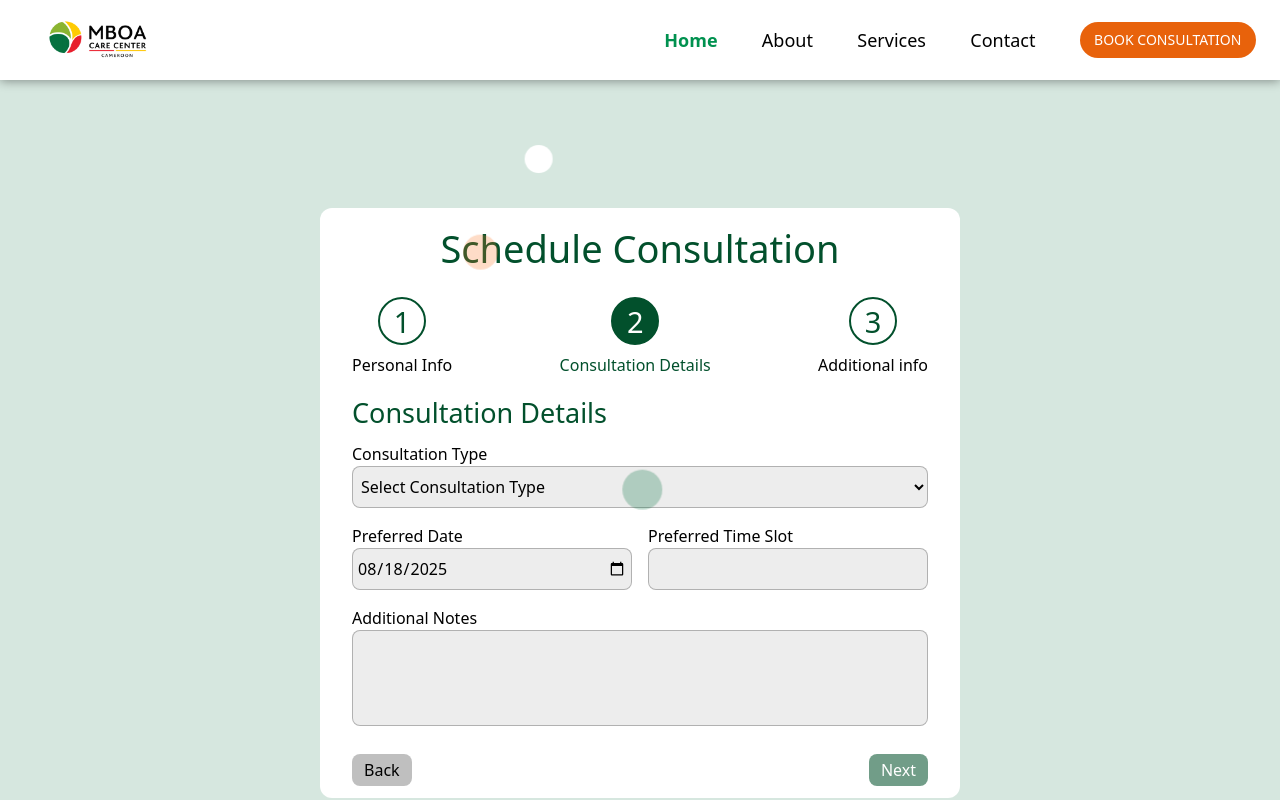
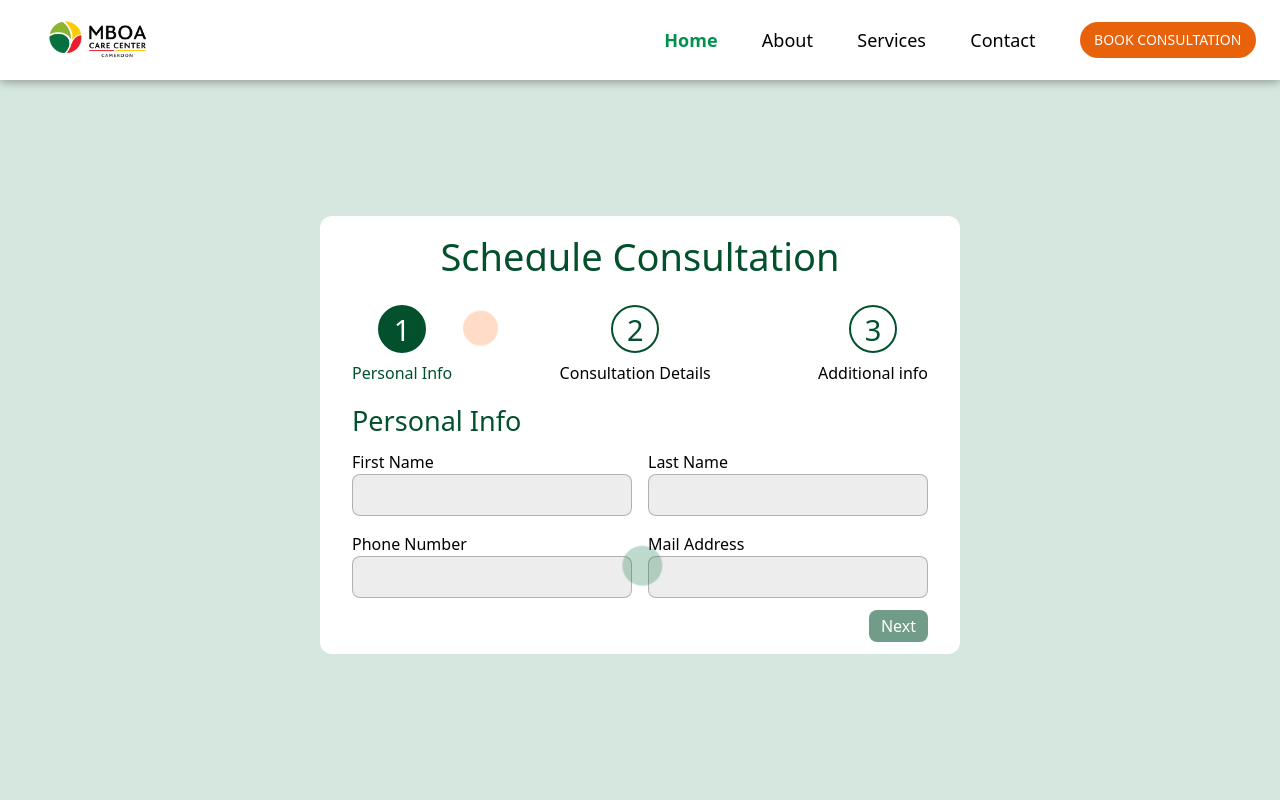
Before and after one commit to TSA7/mboa-care, a React (Vite) app: page /consultation in a window 1280 px wide. Built offline with nearby package versions, Linux system fonts and the light colour scheme; some icons are missing.

Commit message:
i have finished

```diff
--- a/src/components/Consultation/Form.jsx
+++ b/src/components/Consultation/Form.jsx
@@ -5,7 +5,7 @@ import ConsultationDetail from './ConsultationDetail'
 import Bubles from '../Welcome/Home/Bubles'
 
 function Form() {
-    const [currParam, setCurrParam] = useState(2)
+    const [currParam, setCurrParam] = useState(1)
     const currentTitle = ['Personal Info', 'Consultation Details', 'Additional info']
     const ad = new Date()
     const cb = currParam > 1
@@ -43,7 +43,7 @@ function Form() {
     <div style={{height:`100vh`, backgroundColor:'rgba(214, 231, 223, 1)'}} className='w-full h-screen overflow-y-scroll flex justify-center lg:items-center items-end'>
       <div className='  w-9/10 lg:w-1/2'>
         <Bubles/>
-        <div className=' bg-white rounded-xl py-3 px-8'>
+        <div className=' bg-white rounded-xl py-3 px-8 relative bottom-17'>
             <h1 style={{color:'rgba(2, 80, 44, 1)', textAlign:'center'}} className='text-[32px] lg:text-[38px]'>Schedule Consultation</h1>
             <div className=' flex flex-row justify-between mt-5 mb-4'>
                 <Params active={1 === currParam} number={1} title={'Personal Info'}/>
```
